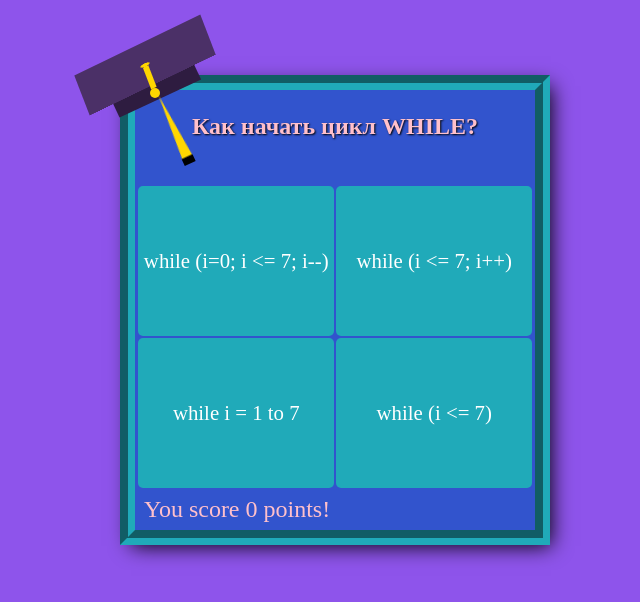
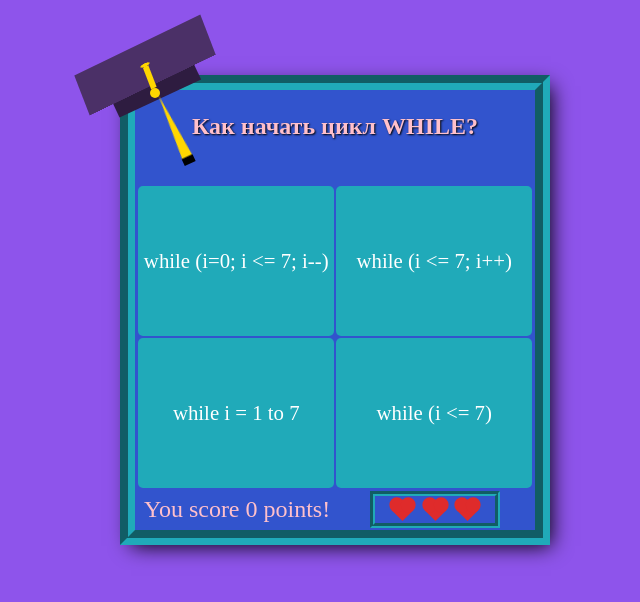
Before and after one commit to ScreamSine/JS-Quiz, a plain HTML site: page index.html in a window 1280 px wide. Shown: the whole page, without its empty margins (305-945 px from the left). Drawn offline with Linux system fonts and the light colour scheme.

Commit message:
Добавил лайфбар

```diff
--- a/index.html
+++ b/index.html
@@ -26,6 +26,20 @@
         <div class="score">
             You score <span class="scoreCount">0</span> points!
         </div>
+        <div class="health-bar">
+            <div class="heart">
+                <div class="heart-circle1"></div>
+                <div class="heart-circle2"></div>
+            </div>
+            <div class="heart">
+                <div class="heart-circle1"></div>
+                <div class="heart-circle2"></div>
+            </div>
+            <div class="heart">
+                <div class="heart-circle1"></div>
+                <div class="heart-circle2"></div>
+            </div>
+        </div>
         <div class="blur"></div>
         <div class="quiz-complete">
             <div class="quiz-complete-text">
--- a/script.js
+++ b/script.js
@@ -1,5 +1,6 @@
 let counter = 0;
 let goodCounter = 0;
+let badCounter = 0;
 const quizTitle = document.querySelector(".quiz-title");
 const card = document.querySelectorAll(".quiz-item");
 const mainBox = document.querySelector(".qust-box");
@@ -8,6 +9,7 @@ const finalCount = document.querySelector(".finalCount");
 const button = document.querySelector("button");
 const quizComplete = document.querySelector(".quiz-complete");
 const blur = document.querySelector(".blur");
+const hearts = document.querySelectorAll(".heart");
 
 let wrongAnswer = new Audio("/src/wrong.mp3");
 let applause = new Audio("/src/applause.mp3");
@@ -60,6 +62,14 @@ function endQuiz() {
     blur.style.display = "block";
 }
 
+function killHeart() {
+    hearts[badCounter].classList.add("dark-heart");
+    badCounter++;
+    if (badCounter === 3) {
+        endQuiz();
+    }
+}
+
 mainBox.addEventListener("click", (e) => {
     let target = e.target;
     if (target.className === "quiz-item") {
@@ -78,6 +88,7 @@ mainBox.addEventListener("click", (e) => {
             target.classList.add("badAnswer");
             counter++;
             goodCounter += 0;
+            killHeart();
             scoreCountUp();
             setTimeout(function() {
                 target.classList.remove("badAnswer");
--- a/style.css
+++ b/style.css
@@ -240,6 +240,55 @@ body {
     left: -40px;
 }
 
+.health-bar {
+    position: absolute;
+    top: 406px;
+    left: 240px;
+    width: 120px;
+    height: 26.5px;
+    background-color: rgb(50, 84, 205);
+    outline-style: groove;
+    outline-color: rgb(32, 170, 185);
+    outline-width: 5px;
+}
+
+.heart,
+.heart-circle1,
+.heart-circle2 {
+    position: absolute;
+    left: 20px;
+    top: 7px;
+    width: 15px;
+    height: 15px;
+    background-color: rgb(223, 43, 43);
+    transform: rotate(45deg);
+}
+
+.heart-circle1,
+.heart-circle2 {
+    border-radius: 50%;
+    left: -8px;
+    top: 0px;
+    background-color: inherit;
+}
+
+.heart-circle2 {
+    left: 0px;
+    top: -8px;
+}
+
+.heart:nth-child(2) {
+    left: 53px;
+}
+
+.heart:nth-child(3) {
+    left: 85px;
+}
+
+.dark-heart {
+    background-color: black;
+}
+
 @keyframes threadRotate {
     50% {
         transform: scale(0.15) rotate(-35deg);
```
